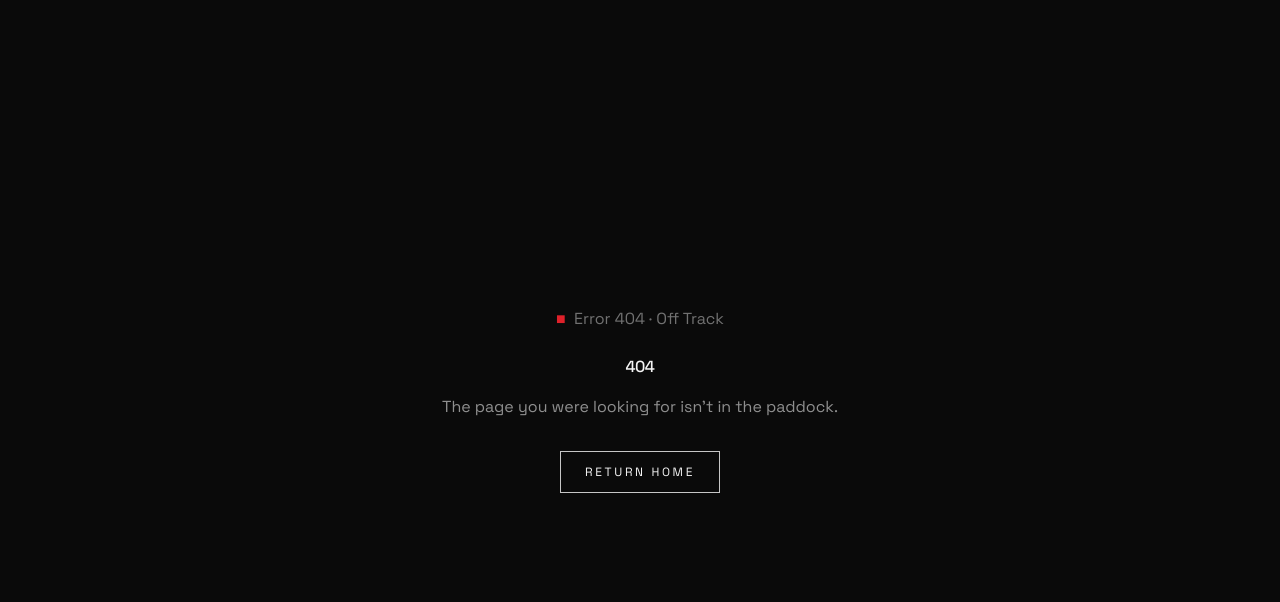
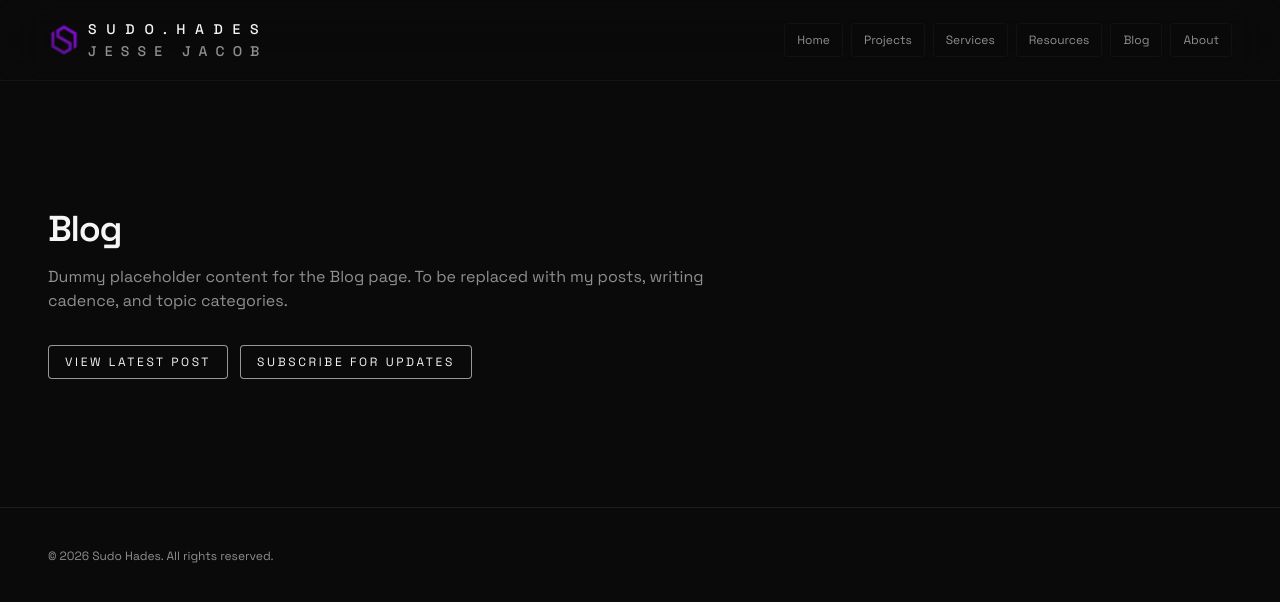
Before and after one commit to sudohades/jesse-jacob-808, a Next.js app: page /blog in a window 1280 px wide. Before the commit this address had no page. Shown: the top 602 px of the page. Built offline with nearby package versions, Linux system fonts and the light colour scheme.

Commit message:
addition(navbar & pages): updated navbar and some pages with placeholder content to be added incrementally

```diff
--- /dev/null
+++ b/app/about/page.tsx
@@ -0,0 +1,24 @@
+import { SiteShell } from "@/components/site/SiteShell";
+
+export default function AboutPage() {
+  return (
+    <SiteShell>
+      <div className="container-rl py-24 md:py-32">
+        <h1 className="text-2xl font-semibold md:text-4xl">About</h1>
+        <p className="mt-4 max-w-2xl text-muted-foreground">
+          Dummy placeholder content for the About page. To be replaced with my
+          engineering philosophy, background, and approach.
+        </p>
+
+        <div className="mt-8 flex flex-wrap gap-3">
+          <button className="rounded-md border border-foreground/60 bg-background px-4 py-2 text-xs uppercase tracking-[0.22em] transition-colors hover:bg-foreground hover:text-background">
+            Read the Full Story
+          </button>
+          <button className="rounded-md border border-foreground/60 bg-background px-4 py-2 text-xs uppercase tracking-[0.22em] transition-colors hover:bg-foreground hover:text-background">
+            Contact Me
+          </button>
+        </div>
+      </div>
+    </SiteShell>
+  );
+}
--- /dev/null
+++ b/app/blog/page.tsx
@@ -0,0 +1,24 @@
+import { SiteShell } from "@/components/site/SiteShell";
+
+export default function BlogPage() {
+  return (
+    <SiteShell>
+      <div className="container-rl py-24 md:py-32">
+        <h1 className="text-2xl font-semibold md:text-4xl">Blog</h1>
+        <p className="mt-4 max-w-2xl text-muted-foreground">
+          Dummy placeholder content for the Blog page. To be replaced with my
+          posts, writing cadence, and topic categories.
+        </p>
+
+        <div className="mt-8 flex flex-wrap gap-3">
+          <button className="rounded-md border border-foreground/60 bg-background px-4 py-2 text-xs uppercase tracking-[0.22em] transition-colors hover:bg-foreground hover:text-background">
+            View Latest Post
+          </button>
+          <button className="rounded-md border border-foreground/60 bg-background px-4 py-2 text-xs uppercase tracking-[0.22em] transition-colors hover:bg-foreground hover:text-background">
+            Subscribe for Updates
+          </button>
+        </div>
+      </div>
+    </SiteShell>
+  );
+}
--- /dev/null
+++ b/app/projects/page.tsx
@@ -0,0 +1,24 @@
+import { SiteShell } from "@/components/site/SiteShell";
+
+export default function ProjectsPage() {
+  return (
+    <SiteShell>
+      <div className="container-rl py-24 md:py-32">
+        <h1 className="text-2xl font-semibold md:text-4xl">Projects</h1>
+        <p className="mt-4 max-w-2xl text-muted-foreground">
+          Dummy placeholder content for the Projects page. To be replaced with my
+          project portfolio and case studies.
+        </p>
+
+        <div className="mt-8 flex flex-wrap gap-3">
+          <button className="rounded-md border border-foreground/60 bg-background px-4 py-2 text-xs uppercase tracking-[0.22em] transition-colors hover:bg-foreground hover:text-background">
+            View Project #1
+          </button>
+          <button className="rounded-md border border-foreground/60 bg-background px-4 py-2 text-xs uppercase tracking-[0.22em] transition-colors hover:bg-foreground hover:text-background">
+            View Project #2
+          </button>
+        </div>
+      </div>
+    </SiteShell>
+  );
+}
--- /dev/null
+++ b/app/resources/page.tsx
@@ -0,0 +1,24 @@
+import { SiteShell } from "@/components/site/SiteShell";
+
+export default function ResourcesPage() {
+  return (
+    <SiteShell>
+      <div className="container-rl py-24 md:py-32">
+        <h1 className="text-2xl font-semibold md:text-4xl">Resources</h1>
+        <p className="mt-4 max-w-2xl text-muted-foreground">
+          Dummy placeholder content for the Resources page. To be replaced with
+          guides, templates, tools, or learning materials that I will share.
+        </p>
+
+        <div className="mt-8 flex flex-wrap gap-3">
+          <button className="rounded-md border border-foreground/60 bg-background px-4 py-2 text-xs uppercase tracking-[0.22em] transition-colors hover:bg-foreground hover:text-background">
+            Browse Guides
+          </button>
+          <button className="rounded-md border border-foreground/60 bg-background px-4 py-2 text-xs uppercase tracking-[0.22em] transition-colors hover:bg-foreground hover:text-background">
+            Download Template
+          </button>
+        </div>
+      </div>
+    </SiteShell>
+  );
+}
--- /dev/null
+++ b/app/services/page.tsx
@@ -0,0 +1,24 @@
+import { SiteShell } from "@/components/site/SiteShell";
+
+export default function ServicesPage() {
+  return (
+    <SiteShell>
+      <div className="container-rl py-24 md:py-32">
+        <h1 className="text-2xl font-semibold md:text-4xl">Services</h1>
+        <p className="mt-4 max-w-2xl text-muted-foreground">
+          Dummy placeholder content for the Services page. To be replaced with
+          how I apply my skills for others (offerings, deliverables, process).
+        </p>
+
+        <div className="mt-8 flex flex-wrap gap-3">
+          <button className="rounded-md border border-foreground/60 bg-background px-4 py-2 text-xs uppercase tracking-[0.22em] transition-colors hover:bg-foreground hover:text-background">
+            Request a Consultation
+          </button>
+          <button className="rounded-md border border-foreground/60 bg-background px-4 py-2 text-xs uppercase tracking-[0.22em] transition-colors hover:bg-foreground hover:text-background">
+            See Service Packages
+          </button>
+        </div>
+      </div>
+    </SiteShell>
+  );
+}
--- a/src/components/site/SiteHeader.tsx
+++ b/src/components/site/SiteHeader.tsx
@@ -3,14 +3,19 @@
 import Link from "next/link";
 import { Container } from "./Container";
 import { Logo } from "./Logo";
+import { SiteNav } from "./SiteNav";
 
 export function SiteHeader() {
   return (
     <header className="border-b border-border/60 bg-background/80 backdrop-blur-xl">
-      <Container className="flex h-16 items-center justify-between md:h-20">
+      <Container className="flex h-16 items-center justify-between gap-6 md:h-20">
         <Link href="/" className="shrink-0" aria-label="Home">
           <Logo />
         </Link>
+
+        <div className="md:block">
+          <SiteNav />
+        </div>
       </Container>
     </header>
   );
--- /dev/null
+++ b/src/components/site/SiteNav.tsx
@@ -0,0 +1,29 @@
+import Link from "next/link";
+
+const navItems: Array<{ label: string; href: string }> = [
+  { label: "Home", href: "/" },
+  { label: "Projects", href: "/projects" },
+  { label: "Services", href: "/services" },
+  { label: "Resources", href: "/resources" },
+  { label: "Blog", href: "/blog" },
+  { label: "About", href: "/about" },
+];
+
+export function SiteNav() {
+  return (
+    <nav aria-label="Primary">
+      <ul className="flex items-center gap-1 text-xs md:gap-2">
+        {navItems.map((item) => (
+          <li key={item.href}>
+            <Link
+              href={item.href}
+              className="inline-flex items-center rounded-md border border-border/40 bg-background/40 px-3 py-2 text-muted-foreground transition-colors hover:border-border/70 hover:bg-background hover:text-foreground"
+            >
+              {item.label}
+            </Link>
+          </li>
+        ))}
+      </ul>
+    </nav>
+  );
+}
```
Also changed, not shown: app/sitemap.ts (+6 -6 lines), 2 other files (tests, documents, lock files or other folders).
